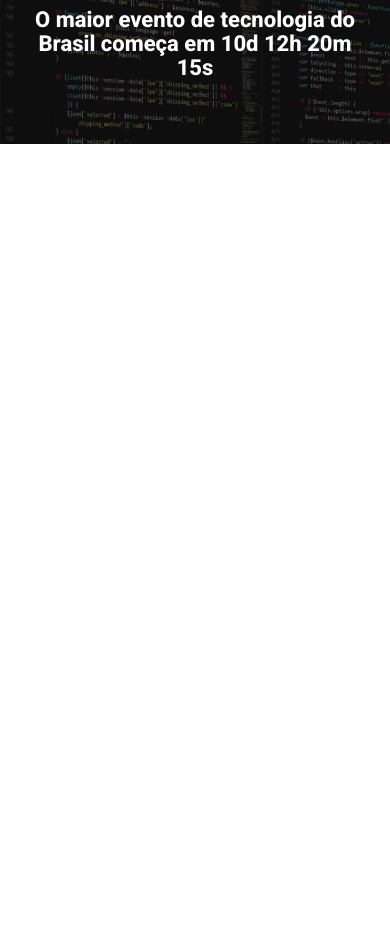
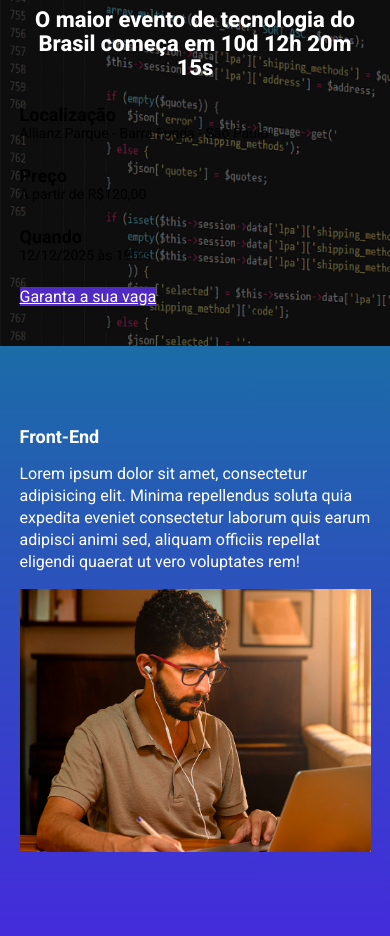
Before and after one commit to PedroPaz0156/ebac-tech-talks, a website built with Parcel: page src/index.html in a window 390 px wide. Shown: the part 80-1016 px from the top of the page. Before the commit the page ends 844 px from the top, so only its background shows below. Built offline with nearby package versions, Linux system fonts and the light colour scheme.

Commit message:
adicionado primeira seção

```diff
--- a/src/index.html
+++ b/src/index.html
@@ -16,8 +16,38 @@
             <p class="hero__text">
                 O maior evento de tecnologia do Brasil começa em 10d 12h 20m 15s
             </p>
+            <div class="infos-bar">
+                <ul class="infos-bar__infos">
+                    <li class="infos-bar__infos__item">
+                        <b>Localização</b>
+                        Allianz Parque - Barra Funda - São Paulo
+                    </li>
+                    <li class="infos-bar__infos__item">
+                        <b>Preço</b>
+                        A partir de R$120,00
+                    </li>
+                    <li class="infos-bar__infos__item">
+                        <b>Quando</b>
+                        12/12/2025 às 19hrs
+                    </li>
+                </ul>
+                <a href="" class="button--primary">
+                    Garanta a sua vaga
+                </a>
+            </div>
         </div>
     </header>
+    <section class="event">
+        <div class="container">
+            <div class="event__details">
+                <h2 class="event__details__title">Front-End</h2>
+                <p class="event__details__description">
+                    Lorem ipsum dolor sit amet, consectetur adipisicing elit. Minima repellendus soluta quia expedita eveniet consectetur laborum quis earum adipisci animi sed, aliquam officiis repellat eligendi quaerat ut vero voluptates rem!
+                </p>
+            </div>
+            <img class="event__image" src="./images/frontend.png" alt="Front-end">
+        </div>
+    </section>
 
     <script src="scripts/main.js"></script>
 </body>
--- /dev/null
+++ b/src/styles/_event.scss
@@ -0,0 +1,41 @@
+.event {
+    background-image: linear-gradient(#1b6ca7, #442bdb);
+    padding: 80px 0;
+
+    .container {
+        display: flex;
+    }
+
+    &__image {
+        max-width: 360px;
+    }
+
+    &__details {
+        margin-right: 40px;
+
+        &__title{
+            font-size: 18px;
+            font-weight: bold;
+            margin-bottom: 16px;
+        }
+
+        &__description {
+            line-height: 22px;
+        }
+    }
+
+    @media (max-width:640px) {
+        .container {
+            display: block;
+        }
+
+        &__image {
+            width: 100%;
+        }
+
+        &__details {
+            margin-right: 0;
+            margin-bottom: 16px;
+        }
+    }
+}
--- /dev/null
+++ b/src/styles/components/_buttons.scss
@@ -0,0 +1,23 @@
+.button {
+    padding: 12px;
+    font-size: 18px;
+    font-weight: bold;
+    text-decoration: none;
+    text-align: center;
+    white-space: nowrap;
+
+    &--primary {
+        color: #fff;
+        background-color: #4f2ac3;
+    }
+
+    @media (max-width:640px) {
+        display: block;
+        width: 100%;
+    }
+
+    @media (max-width:1024px) {
+        display: flex;
+        align-items: center;
+    }
+}
--- /dev/null
+++ b/src/styles/components/_infos_bar.scss
@@ -0,0 +1,38 @@
+.infos-bar {
+    display: flex;
+    justify-content: space-between;
+
+    &__infos {
+        display: flex;
+        gap: 40px;
+
+        &__item {
+            font-size: 14px;
+            color: #000;
+
+            b {
+                color: #000;
+                font-size: 18px;
+                display: block;
+            }
+        }
+    }
+
+    @media (max-width:640px) {
+        display: block;
+
+        &__infos {
+            display: block;
+
+            &__item {
+                margin-bottom: 24px;
+            }
+        }
+    }
+
+    @media (max-width:1024px) {
+        &__infos {
+            gap: 16px;
+        }
+    }
+}
--- a/src/styles/main.scss
+++ b/src/styles/main.scss
@@ -1,10 +1,14 @@
 @use 'hero';
+@use 'components/infos_bar';
+@use 'components/buttons';
+@use 'event';
 
 * {
     margin: 0;
     padding: 0;
     box-sizing: border-box;
     font-family: Roboto, sans-serif;
+    list-style: none;
     color: #fff;
 }
 
```
